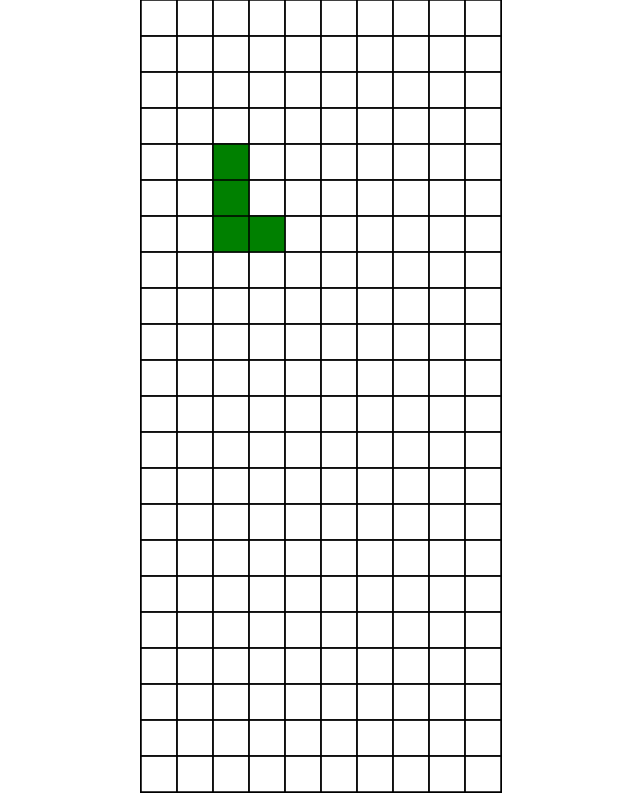
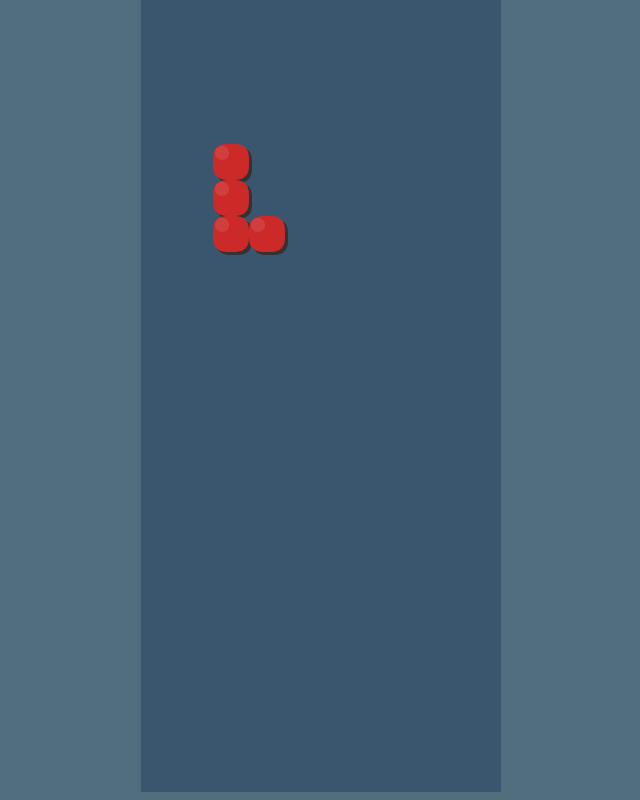
Before and after one commit to beothorn/Ttrominoes, a plain HTML site: page index.html in a window 1280 px wide. Shown: the whole page, without its empty margins (319-959 px from the left). Drawn offline with Linux system fonts and the light colour scheme.

Commit message:
better visual

```diff
--- a/index.html
+++ b/index.html
@@ -9,6 +9,7 @@ body, html { height:100%; }
     position:absolute;
     width:100%;
     height:100%;
+    background-color: #c3c3c3;
 }
 </style>
 </head>
--- a/js/Main.js
+++ b/js/Main.js
@@ -46,8 +46,45 @@ window.onresize = function(event) {
 	boardY = 0;
 };
 
+function createRounRectPath(x, y, width, height){
+	var radius = width/2.5;
+	context.beginPath();
+	context.moveTo(x + radius, y);
+	context.lineTo(x + width - radius, y);
+	context.quadraticCurveTo(x + width, y, x + width, y + radius);
+	context.lineTo(x + width, y + height - radius);
+	context.quadraticCurveTo(x + width, y + height, x + width - radius, y + height);
+	context.lineTo(x + radius, y + height);
+	context.quadraticCurveTo(x, y + height, x, y + height - radius);
+	context.lineTo(x, y + radius);
+	context.quadraticCurveTo(x, y, x + radius, y);
+	context.closePath();
+}
+
+function drawPieceShadow(x, y, width, height) {
+	var oldFill = context.fillStyle;
+	context.fillStyle = "#333333";
+	createRounRectPath(x+3, y+3, width, height);
+	context.fill();
+	context.fillStyle = oldFill;
+}
+
+function drawPiece(x, y, width, height) {
+	createRounRectPath(x, y, width, height);
+	context.fill();
+
+	var oldFill = context.fillStyle;
+	context.fillStyle = 'rgba(255,255,255,0.1)';
+	context.beginPath();
+	context.arc(x+width/4, y+width/4, width/5,0, Math.PI*2, true);
+	context.closePath();
+	context.fill();
+
+	context.fillStyle = oldFill;
+}
+
 function draw(){
-    context.fillStyle = "white";
+	context.strokeStyle = "#4670a1";
 
 	var pieceWithPosition = Board.getPieceWithPosition();
 
@@ -58,31 +95,42 @@ function draw(){
 	var rows = boardState.length;
 	var cols = boardState[0].length;
 
-    for(var row = 0; row < rows; row++){
+	context.fillStyle = 'rgba(80,110,125,0.4)';
+	context.fillRect(0, 0 , w, h);
+	context.fillStyle = 'rgba(46,70,101,0.4)';
+	context.fillRect(boardX, boardY , cols*pieceSize, rows*pieceSize);
+
+	for(var row = 0; row < rows; row++){
         for(var col = 0; col < cols; col++){
-            context.fillRect(col*pieceSize + boardX, row*pieceSize + boardY , pieceSize, pieceSize);
-            context.strokeRect(col*pieceSize + boardX, row*pieceSize + boardY , pieceSize, pieceSize);
-        }
-    }
-
-    context.fillStyle = "green";
-    for(var row = 0; row < rows; row++){
-        for(var col = 0; col < cols; col++){
-            if(boardState[row][col] == '#')
-                context.fillRect(col*pieceSize + boardX, row*pieceSize + boardY , pieceSize, pieceSize);
+            if(boardState[row][col] == '#'){
+				drawPieceShadow(col*pieceSize + boardX, row*pieceSize + boardY , pieceSize, pieceSize);
+			}
         }
     }
 
     for(var pieceRow = 0; pieceRow < piece.length; pieceRow++){
         for(var pieceCol = 0; pieceCol < piece[pieceRow].length; pieceCol++){
-            if(piece[pieceRow][pieceCol] == '#')
-                context.fillRect((pieceColPos+pieceCol)*pieceSize + boardX, (pieceRowPos+pieceRow)*pieceSize + boardY , pieceSize, pieceSize);
+            if(piece[pieceRow][pieceCol] == '#'){
+				drawPieceShadow((pieceColPos+pieceCol)*pieceSize + boardX, (pieceRowPos+pieceRow)*pieceSize + boardY , pieceSize, pieceSize);
+			}
         }
     }
 
-	for(var row = 0; row < rows; row++){
+	context.fillStyle = "#ff5724";
+    for(var row = 0; row < rows; row++){
         for(var col = 0; col < cols; col++){
-            context.strokeRect(col*pieceSize + boardX, row*pieceSize + boardY , pieceSize, pieceSize);
+            if(boardState[row][col] == '#'){
+				drawPiece(col*pieceSize + boardX, row*pieceSize + boardY , pieceSize, pieceSize);
+			}
+        }
+    }
+
+	context.fillStyle = "#cc2929";
+    for(var pieceRow = 0; pieceRow < piece.length; pieceRow++){
+        for(var pieceCol = 0; pieceCol < piece[pieceRow].length; pieceCol++){
+            if(piece[pieceRow][pieceCol] == '#'){
+				drawPiece((pieceColPos+pieceCol)*pieceSize + boardX, (pieceRowPos+pieceRow)*pieceSize + boardY , pieceSize, pieceSize);
+			}
         }
     }
 }
```
